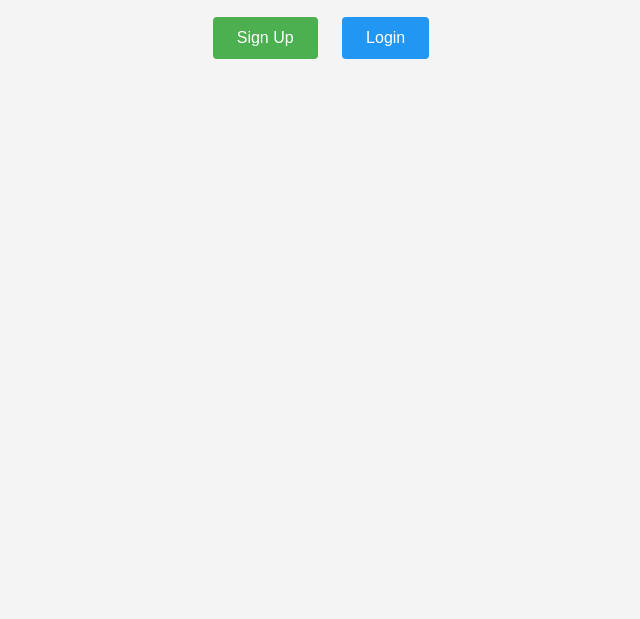
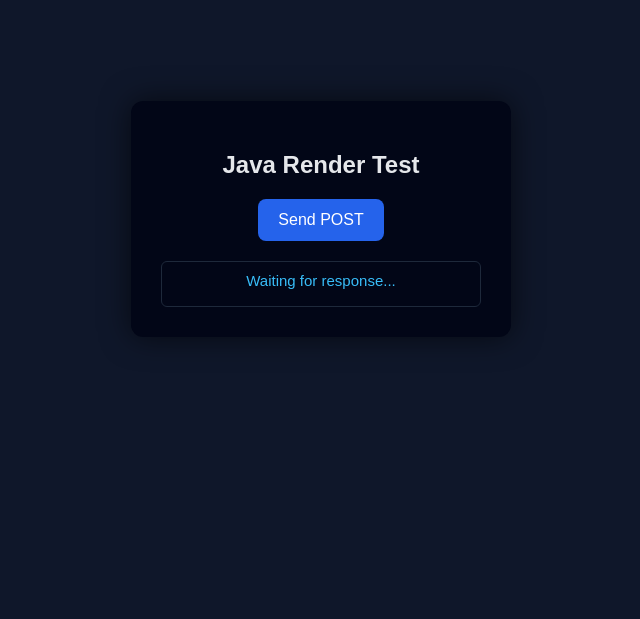
Before and after one commit to akmbk/Metamman_Framework, a plain HTML site: page index.html in a window 1280 px wide. Shown: the part 181-800 px from the top of the page, without its empty margins (319-959 px from the left). Drawn offline with Linux system fonts and the light colour scheme.

Commit message:
Add files via upload

```diff
--- a/index.html
+++ b/index.html
@@ -1,57 +1,93 @@
 <!DOCTYPE html>
 <html lang="en">
 <head>
-  <meta charset="UTF-8">
-  <meta name="viewport" content="width=device-width, initial-scale=1.0">
-  <title>Metamman Framework</title>
+    <meta charset="UTF-8" />
+    <title>Java Render Signal</title>
+
     <style>
         body {
             font-family: Arial, sans-serif;
-      text-align: center;
-      padding-top: 100px;
-      background-color: #f4f4f4;
+            background: #0f172a;
+            color: #e5e7eb;
+            display: flex;
+            justify-content: center;
+            align-items: center;
+            height: 100vh;
+            margin: 0;
         }
 
-    h1 {
-      color: #333;
+        .card {
+            background: #020617;
+            padding: 30px;
+            border-radius: 12px;
+            width: 320px;
+            text-align: center;
+            box-shadow: 0 0 30px rgba(0, 0, 0, 0.6);
         }
 
-    .btn {
-      margin: 10px;
-      padding: 12px 24px;
-      font-size: 16px;
-      border: none;
-      border-radius: 4px;
-      cursor: pointer;
-      transition: background 0.3s;
+        h2 {
+            margin-bottom: 20px;
         }
 
-    .signup-btn {
-      background-color: #4CAF50;
+        button {
+            background: #2563eb;
             color: white;
+            border: none;
+            padding: 12px 20px;
+            border-radius: 8px;
+            font-size: 16px;
+            cursor: pointer;
         }
 
-    .signup-btn:hover {
-      background-color: #45a049;
+        button:hover {
+            background: #1d4ed8;
         }
 
-    .login-btn {
-      background-color: #2196F3;
-      color: white;
-    }
-
-    .login-btn:hover {
-      background-color: #1976D2;
+        .response {
+            margin-top: 20px;
+            padding: 10px;
+            background: #020617;
+            border: 1px solid #1e293b;
+            border-radius: 6px;
+            min-height: 24px;
+            font-size: 15px;
+            color: #38bdf8;
         }
     </style>
 </head>
+
 <body>
+    <div class="card">
+        <h2>Java Render Test</h2>
 
-  <h1>Metamman Framework</h1>
-  <button class="btn signup-btn" onclick="handleSignUp()">Sign Up</button>
-  <button class="btn login-btn" onclick="handleLogin()">Login</button>
+        <button onclick="sendPost()">Send POST</button>
 
-  <!-- Link to external JavaScript -->
-  <script src="index.js"></script>
+        <div class="response" id="responseBox">
+            Waiting for response...
+        </div>
+    </div>
+
+    <script>
+        function sendPost() {
+            const responseBox = document.getElementById("responseBox");
+            responseBox.textContent = "Sending request...";
+
+            fetch("https://YOUR_RENDER_URL_HERE", {
+                method: "POST",
+                headers: {
+                    "Content-Type": "text/plain"
+                },
+                body: "Hello from frontend"
+            })
+            .then(response => response.text())
+            .then(data => {
+                responseBox.textContent = "Server says: " + data;
+            })
+            .catch(error => {
+                responseBox.textContent = "Error connecting to server";
+                console.error(error);
+            });
+        }
+    </script>
 </body>
 </html>
```
Lines whose indentation alone changed are shown as unchanged.
